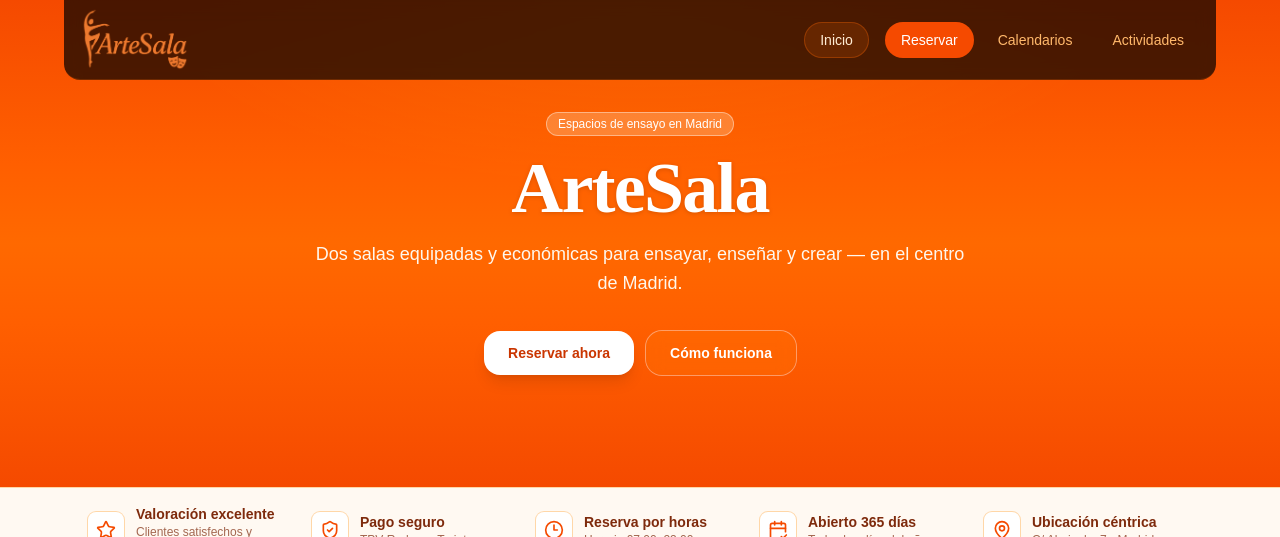
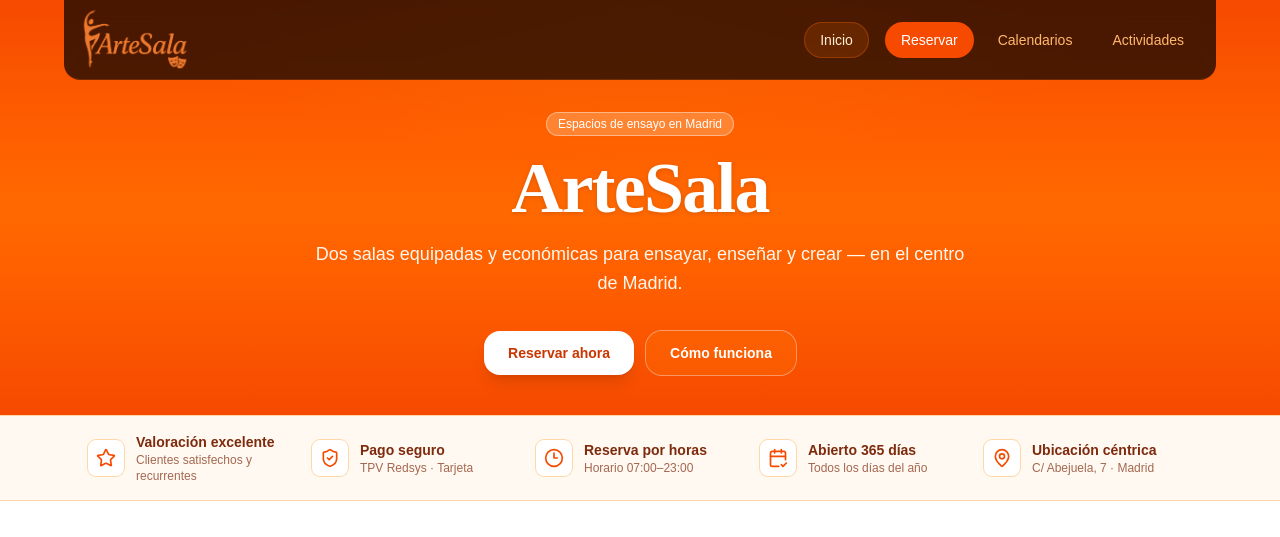
Before and after one commit to RaresTecno/artesala, a Next.js app: page / in a window 1280 px wide. Shown: the top 537 px of the page. Built offline with nearby package versions, Linux system fonts and the light colour scheme.

Commit message:
estilo final calendarios

```diff
--- a/src/app/calendarios/page.jsx
+++ b/src/app/calendarios/page.jsx
@@ -19,11 +19,11 @@
           <div className="absolute inset-0 bg-[radial-gradient(60%_60%_at_50%_0%,rgba(255,255,255,0.25),transparent_65%)] mix-blend-soft-light" />
         </div>
 
-        <div className="relative mx-auto flex min-h-[40vh] flex-col items-center justify-center px-6 py-24 text-center sm:py-32">
+        <div className="relative mx-auto flex min-h-[40vh] flex-col items-center px-6 pt-25 pb-0 text-center sm:pt-25 sm:pb-0">
           <span className="mb-3 inline-flex items-center rounded-full bg-orange-200/30 px-3 py-1 text-xs font-medium text-white ring-1 ring-inset ring-white/40">
             Disponibilidad en tiempo real
           </span>
-          <h1 className="max-w-5xl text-4xl font-bold tracking-tight text-white drop-shadow-sm sm:text-6xl">
+          <h1 className="max-w-5xl text-5xl font-bold tracking-tight text-white drop-shadow-sm sm:text-6xl">
             Disponibilidad
           </h1>
           <p className="mx-auto mt-3 max-w-2xl text-base leading-relaxed text-orange-50 sm:text-lg">
--- a/src/app/page.js
+++ b/src/app/page.js
@@ -91,7 +91,7 @@
           <div className="absolute inset-0 bg-[radial-gradient(60%_60%_at_50%_0%,rgba(255,255,255,0.25),transparent_65%)] mix-blend-soft-light" />
         </div>
 
-        <div className="relative mx-auto flex min-h-[40vh] flex-col items-center justify-center px-6 py-28 text-center sm:py-36 lg:py-28">
+        <div className="relative  flex flex-col items-center justify-center px-6 pt-28 pb-10 text-center sm:py-36 lg:pt-28 lg:pb-10">
           <span className="mb-4 inline-flex items-center rounded-full bg-orange-200/30 px-3 py-1 text-xs font-medium text-white ring-1 ring-inset ring-white/40">
             Espacios de ensayo en Madrid
           </span>
```
